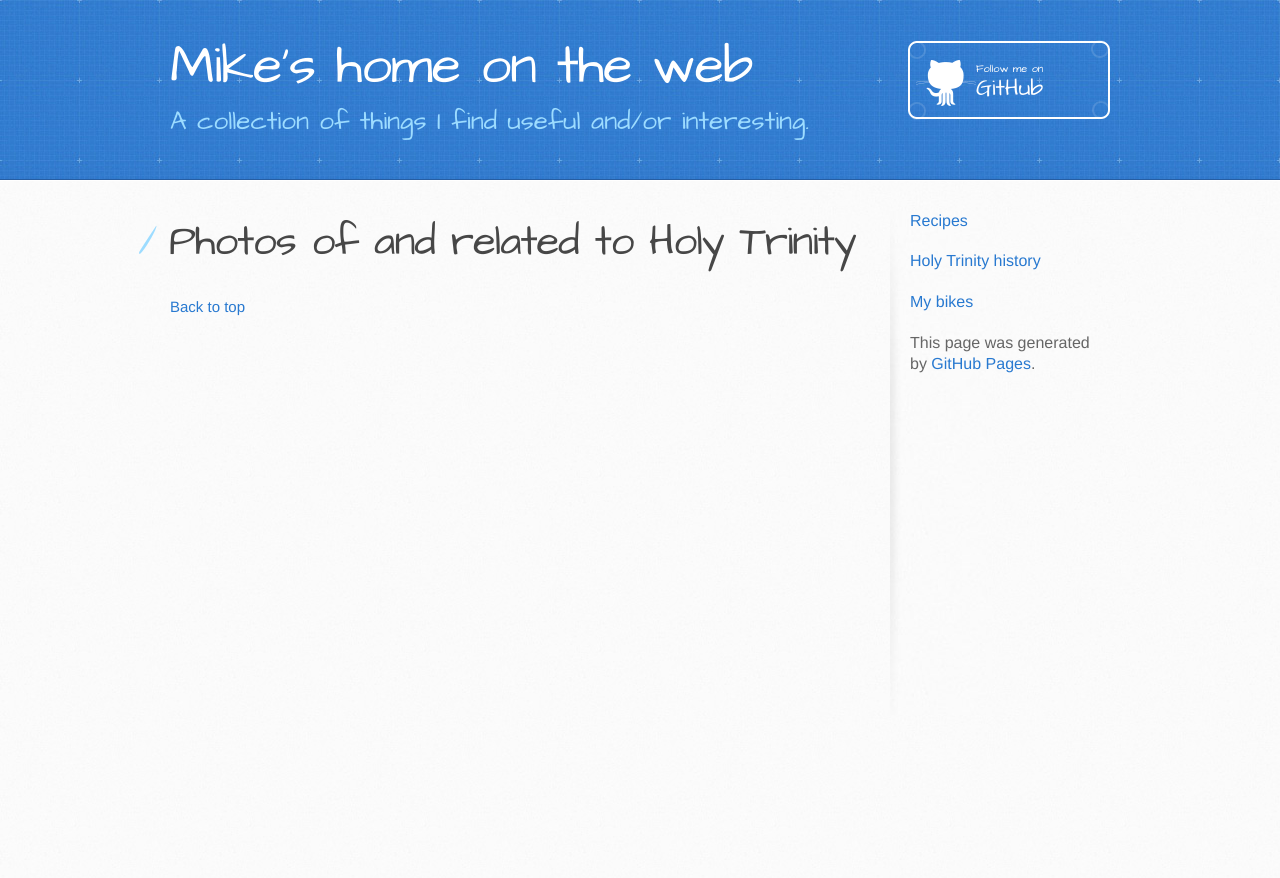
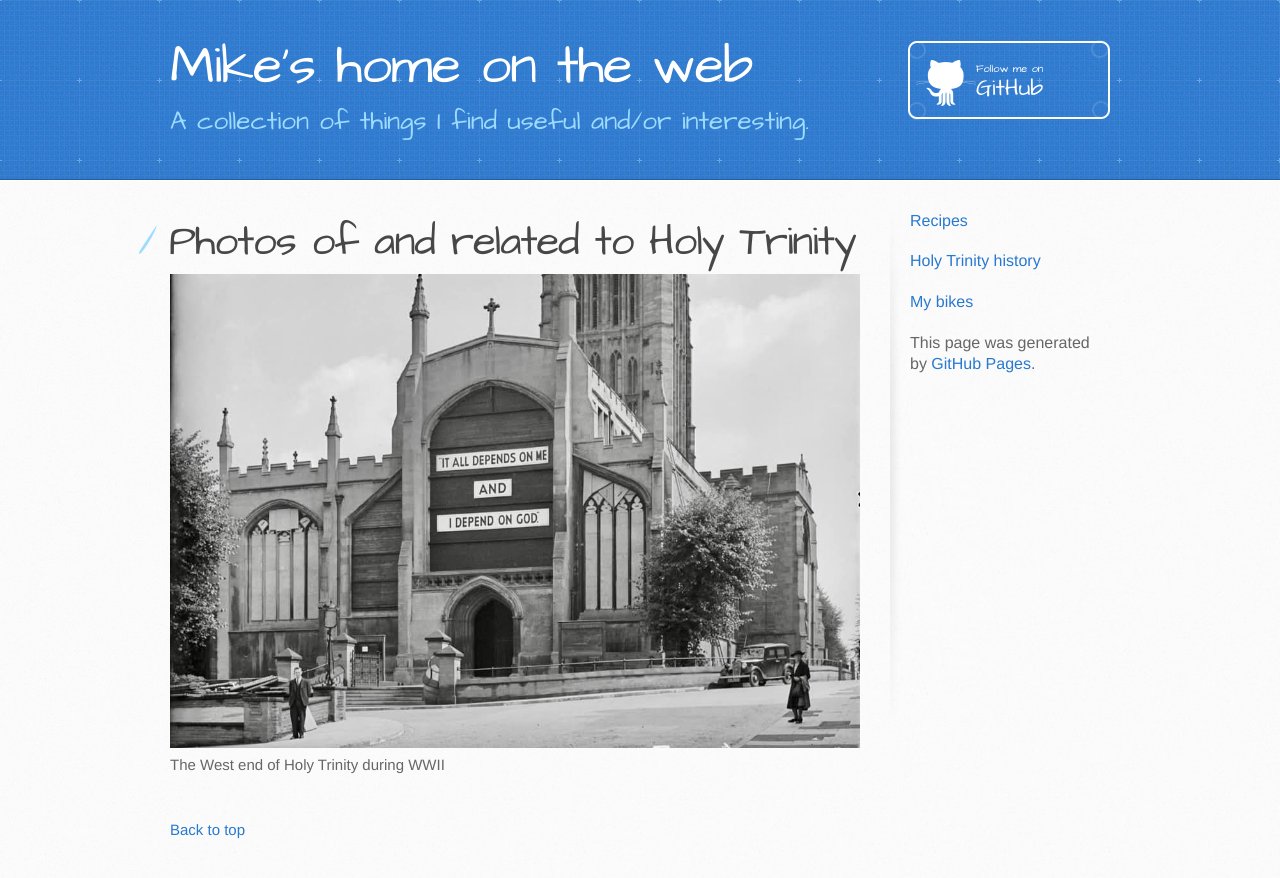
Before and after one commit to emseedee/emseedee.github.io, a Jekyll site: the page built from htc/photos.md, in a window 1280 px wide. Shown: the top 878 px of the page. Built offline with Jekyll 4.4.1, drawn with Linux system fonts in a browser that asks for light colours.

Commit message:
update photo

```diff
--- a/htc/photos.md
+++ b/htc/photos.md
@@ -3,5 +3,7 @@ layout: default
 title: HTC Photos
 ---
 # Photos of and related to Holy Trinity {#top}
+![West End in wartime](/assets/images/htc/Wartime_West_End.jpg)
+The West end of Holy Trinity during WWII
 
 <br>[Back to top](#top)
```
Also changed, not shown: assets/images/HTC/Wartime_West_End.jpg (renamed from assets/images/HTC/Wartime West End.jpg).
